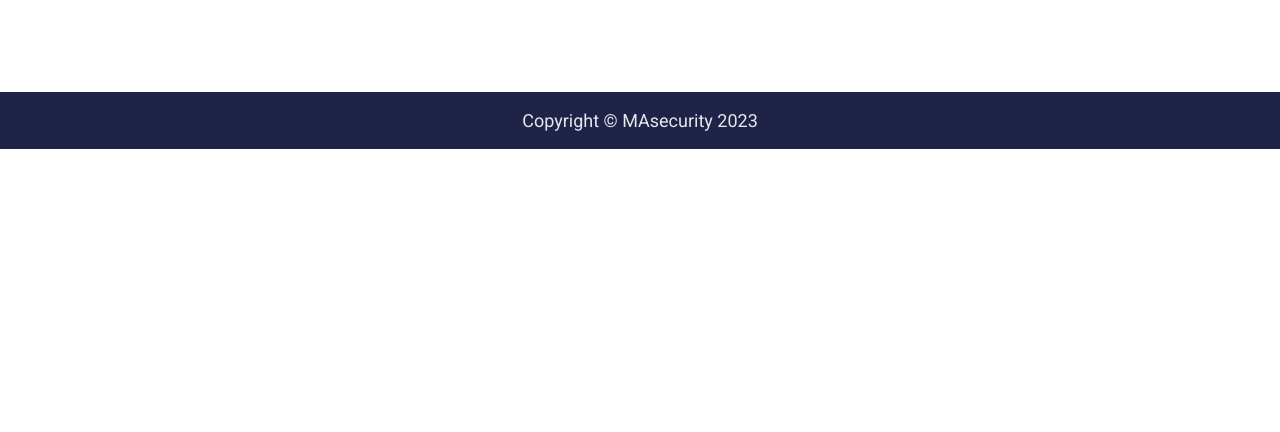
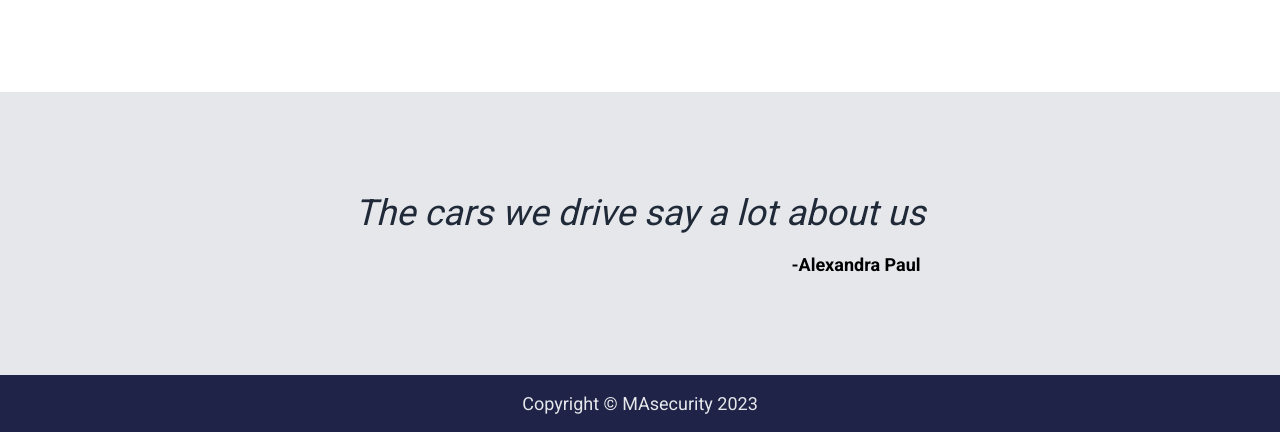
Before and after one commit to MAsecurity/Landing-page, a plain HTML site: page index.html in a window 1280 px wide. Shown: the part 818-1250 px from the top of the page. Before the commit the page ends 967 px from the top, so only its background shows below. Drawn offline with Linux system fonts and the light colour scheme.

Commit message:
Finish section 3 in index.html

```diff
--- a/index.html
+++ b/index.html
@@ -125,6 +125,31 @@
 
 </div>
 
+
+<!-- Third section -->
+<div class="section3">
+  <div class="quote">
+
+      The cars we drive say a lot about us
+
+  </div>
+
+  <div class="author">
+
+      -Alexandra Paul
+
+
+  </div>
+
+</div>
+
+
+<!-- Fourth section -->
+<div class="section4">
+
+
+</div>
+
 <!-- Footer -->
 <div class="footer">
 
--- a/style.css
+++ b/style.css
@@ -185,14 +185,10 @@ p {
   border-radius: 20px;
   transition: 0.15s;
 
-
-
-
 }
 .imgins2:hover{
   border-color: rgb(56,130,246,0.5);
   border-width: 5px;
-
 
 }
 
@@ -200,8 +196,34 @@ p {
   width: 170px;
   height: 170px;
 
+
 }
 .pins2{
   color: rgb(102, 102, 102);
   text-align: center;
 }
+
+.section3 {
+  background-color:#e5e7eb;
+  display: flex;
+  flex-direction: column;
+  justify-content: center;
+  align-items: center;
+  padding: 100px;
+
+}
+
+.quote{
+  font-size: 36px;
+  font-style:italic;
+  font-weight:lighter;
+  color: #1f2937;
+
+}
+
+.author {
+  margin-top: 20px;
+  margin-left:40%;
+  font-weight: bold;
+  font-size: 18px;
+}
```
